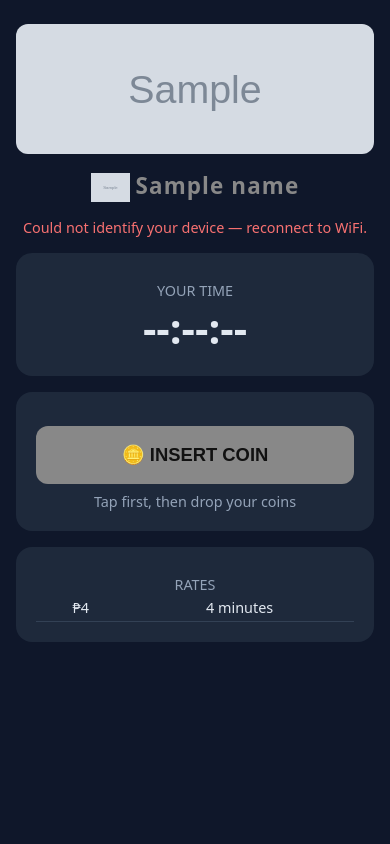
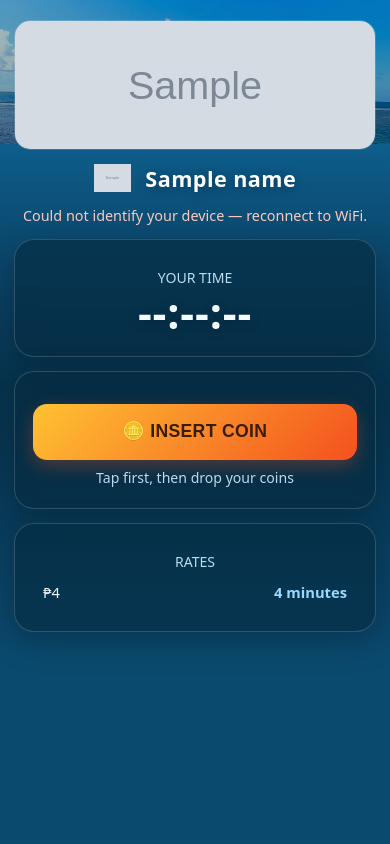
Before and after one commit to arcosesd2/orange-pi-pisowifi, a Flask app: template app/templates/portal.html in a window 390 px wide. Run offline with Flask 3, Linux system fonts and the light colour scheme; the template is opened without the code that fills it: most values are stand-ins (such as "Sample title", 1, 10 or a date in 2020); grey boxes marked "Sample" are stand-in pictures; parts of the project's set-up code (start-up, migrations or seed data) failed here and were passed over.

Commit message:
Beach theme across portal and admin, from the resort photo and logo
The blues are sampled from the resort's own photo and the accents come off the
logo, so the portal, the admin and the sign outside finally agree.

THE PHOTO. 3858x1908 and 1.2 MB as supplied, which is a hundred times the
weight of the portal HTML and would be paid for by every customer on the link
they are also trying to browse on. Cropped to the band that still reads as
"beach", downscaled, and leaned on the fact that sky and water are smooth
gradients JPEG compresses extremely well: 57 KB wide, 22 KB for phones, which
is what most customers get. 95% smaller with no visible loss at portal size.

Both backgrounds sit on top of a sea gradient that reads correctly on its own,
so a slow or blocked image degrades to a plain ocean rather than to nothing.

THE ADMIN is deliberately darker and less saturated than the portal: the owner
reads it for minutes at a time, often at night beside the machine, while a
customer glances at the portal for seconds. Retheming went through the existing
CSS variables rather than rewriting the stylesheet, so no layout moved.

SOUNDS generated from scratch with the standard library -- additive synthesis,
exponential envelopes, fades at both ends so a phone speaker does not pop, and
trailing near-silence trimmed. Installed and enabled: coin 13 KB, warning and
expiry 24 KB each.

Fixed while testing: the voucher input still carried hardcoded colours from the
old theme, and the coin-box variance read "-5 short", a double negative that
makes the owner work out whether they are up or down.

Verified on hardware as a real customer on 10.0.0.2: portal 200, hero 200,
all three sounds 200 as audio/x-wav. On a 375px and a 320px viewport there is
no horizontal overflow and every tap target is at least 44px.

Co-Authored-By: Claude Opus 5 <noreply@anthropic.com>

```diff
--- a/app/templates/admin.html
+++ b/app/templates/admin.html
@@ -89,7 +89,10 @@
       <div class="notice ok"><b>Last count matched exactly.</b></div>
       {% else %}
       <div class="notice {{ 'bad' if cash.last_variance < 0 else 'warn' }}">
-        <b>Last count was ₱{{ cash.last_variance }} {{ 'short' if cash.last_variance < 0 else 'over' }}.</b>
+        {# abs(): the word already carries the direction, so "-5 short" reads
+           as a double negative and makes the owner do arithmetic to find out
+           whether they are up or down. #}
+        <b>Last count was ₱{{ cash.last_variance | abs }} {{ 'short' if cash.last_variance < 0 else 'over' }}.</b>
         <span class="hint">One is a miscount. A pattern is a problem.</span>
       </div>
       {% endif %}
--- a/app/templates/portal.html
+++ b/app/templates/portal.html
@@ -5,28 +5,103 @@
 <meta name="viewport" content="width=device-width,initial-scale=1">
 <title>{{ name }}</title>
 <style>
-  :root { --bg:#0f172a; --card:#1e293b; --accent:#fbbf24; --ok:#34d399; --txt:#e2e8f0; }
+  /* Beach theme. Blues sampled from the resort photo, sunset accents from the
+     logo, so the portal, the sign outside and the logo all agree.
+
+     Weight is the design constraint, not decoration: this page is served off
+     an SD card over the link the customer is also trying to browse on. The
+     background is one 22 KB image on phones, everything else is CSS. */
+  :root {
+    --sky-1:#1aacff; --sky-2:#53c3fe; --sky-3:#9ad8ff;
+    --sea-1:#0b4a6f; --sea-2:#0e5c86; --sea-3:#397ead;
+    --sand:#f6e7c9;
+    --sun-1:#ffc233; --sun-2:#ff8a3d; --sun-3:#f4511e;
+    --accent:var(--sun-1);
+    --ok:#22c79b;
+    --txt:#f2fbff; --muted:#b9dcef;
+    --glass:rgba(6,42,64,.62); --edge:rgba(255,255,255,.16);
+  }
   * { box-sizing:border-box; margin:0; }
-  body { font-family:system-ui,sans-serif; background:var(--bg); color:var(--txt);
-         min-height:100vh; display:flex; flex-direction:column; align-items:center;
-         padding:24px 16px; gap:16px; }
-  h1 { font-size:1.4rem; letter-spacing:.05em; color:var(--accent); text-align:center; }
-  .card { background:var(--card); border-radius:16px; padding:20px; width:100%;
-          max-width:420px; text-align:center; }
-  .timer { font-size:2.6rem; font-variant-numeric:tabular-nums; font-weight:700; }
+  html { -webkit-text-size-adjust:100%; }
+  body {
+    font-family:system-ui,-apple-system,"Segoe UI",Roboto,sans-serif;
+    color:var(--txt); min-height:100dvh;
+    display:flex; flex-direction:column; align-items:center;
+    /* Photo on top, deep-sea gradient beneath. The gradient alone still reads
+       as ocean if the image is slow or blocked, so nothing looks broken. */
+    background:
+      linear-gradient(180deg, rgba(4,30,48,.30) 0%, rgba(4,30,48,.72) 46%, var(--sea-1) 78%),
+      url('/static/beach-hero-sm.jpg') top center / 100% auto no-repeat,
+      linear-gradient(180deg, var(--sky-1) 0%, var(--sea-2) 55%, var(--sea-1) 100%);
+    background-attachment:scroll;
+    padding:20px 14px calc(20px + env(safe-area-inset-bottom)); gap:14px;
+  }
+  @media (min-width:560px) {
+    body { background-image:
+      linear-gradient(180deg, rgba(4,30,48,.30) 0%, rgba(4,30,48,.72) 46%, var(--sea-1) 78%),
+      url('/static/beach-hero.jpg'),
+      linear-gradient(180deg, var(--sky-1) 0%, var(--sea-2) 55%, var(--sea-1) 100%);
+      background-size:auto, 100% auto, auto; background-repeat:no-repeat;
+      background-position:top center; }
+  }
+  h1 { font-size:1.35rem; line-height:1.25; letter-spacing:.02em; color:#fff;
+       text-align:center; text-shadow:0 2px 10px rgba(0,40,70,.55);
+       display:flex; align-items:center; justify-content:center; gap:8px;
+       flex-wrap:wrap; max-width:min(100%,460px); }
+  .card {
+    background:var(--glass);
+    -webkit-backdrop-filter:blur(10px); backdrop-filter:blur(10px);
+    border:1px solid var(--edge); border-radius:20px;
+    box-shadow:0 10px 30px rgba(2,22,38,.34);
+    padding:20px 18px; width:100%; max-width:420px; text-align:center;
+  }
+  .timer { font-size:clamp(2.2rem,11vw,3rem); font-variant-numeric:tabular-nums;
+           font-weight:800; letter-spacing:.02em; line-height:1.1;
+           text-shadow:0 2px 12px rgba(0,0,0,.28); }
   .timer.paused { color:var(--accent); }
-  .big { display:block; width:100%; padding:18px; margin-top:14px; border:0;
-         border-radius:12px; font-size:1.15rem; font-weight:700; cursor:pointer; }
-  .insert { background:var(--accent); color:#111; }
-  .start  { background:var(--ok); color:#111; }
-  .ghost  { background:transparent; color:var(--txt); border:1px solid #475569; }
-  .pesos { font-size:2rem; color:var(--ok); font-weight:700; }
-  .muted { color:#94a3b8; font-size:.9rem; margin-top:8px; }
-  table { width:100%; border-collapse:collapse; font-size:.9rem; }
-  td { padding:4px 8px; border-bottom:1px solid #334155; }
-  #err { color:#f87171; min-height:1.2em; font-size:.9rem; }
-  .hide { display:none; }
-  .banner { width:100%; max-width:420px; max-height:130px; object-fit:cover; border-radius:12px; }
+  .big { display:block; width:100%; min-height:56px; padding:16px 18px;
+         margin-top:12px; border:0; border-radius:14px;
+         font-size:1.1rem; font-weight:800; letter-spacing:.02em;
+         cursor:pointer; -webkit-tap-highlight-color:transparent;
+         transition:transform .08s ease, filter .15s ease; }
+  .big:active { transform:translateY(1px) scale(.995); }
+  .big:disabled { filter:grayscale(.5); cursor:not-allowed; }
+  /* Sunset gradient, straight off the logo, and the only warm thing on a cool
+     page -- so the one button that earns money is impossible to miss. */
+  .insert { background:linear-gradient(135deg,var(--sun-1),var(--sun-3)); color:#3a1c00;
+            box-shadow:0 6px 18px rgba(244,81,30,.32); }
+  .start  { background:linear-gradient(135deg,#38e0b0,var(--ok)); color:#04322a;
+            box-shadow:0 6px 18px rgba(34,199,155,.28); }
+  .ghost  { background:rgba(255,255,255,.07); color:var(--txt);
+            border:1px solid var(--edge); font-weight:700; }
+  .pesos { font-size:clamp(1.8rem,9vw,2.2rem); color:var(--sun-1); font-weight:800; }
+  .muted { color:var(--muted); font-size:.88rem; margin-top:8px; line-height:1.45; }
+  table { width:100%; border-collapse:collapse; font-size:.92rem; }
+  td { padding:9px 10px; border-bottom:1px solid rgba(255,255,255,.10); text-align:left; }
+  td:last-child { text-align:right; font-weight:700; color:var(--sky-3); }
+  tr:last-child td { border-bottom:0; }
+  #err { color:#ffc9c0; min-height:1.2em; font-size:.9rem; }
+  .hide { display:none !important; }
+  .banner { width:100%; max-width:420px; max-height:130px; object-fit:cover;
+            border-radius:16px; border:1px solid var(--edge); }
+  h2 { font-size:1rem; letter-spacing:.06em; text-transform:uppercase;
+       color:var(--sky-3); margin-bottom:6px; }
+  /* 16px minimum, or iOS Safari zooms the whole page the moment the field is
+     focused and the customer is left scrolled sideways mid-code. */
+  .code { width:100%; margin-top:10px; padding:14px 12px; min-height:52px;
+          font-size:16px; letter-spacing:.16em; text-align:center;
+          text-transform:uppercase; font-weight:700;
+          color:var(--txt); background:rgba(3,26,42,.55);
+          border:1px solid var(--edge); border-radius:14px;
+          -webkit-appearance:none; appearance:none; }
+  .code::placeholder { color:rgba(185,220,239,.55); letter-spacing:.1em;
+                       font-weight:600; }
+  .code:focus { outline:none; border-color:var(--sky-2);
+                box-shadow:0 0 0 3px rgba(83,195,254,.22);
+                background:rgba(3,26,42,.72); }
+  /* Keyboard focus must stay visible for anyone not using touch. */
+  .big:focus-visible, .code:focus-visible {
+    outline:3px solid var(--sky-3); outline-offset:2px; }
 </style>
 {% if brand.color %}<style>:root { --accent:{{ brand.color }}; }</style>{% endif %}
 </head>
@@ -114,10 +189,9 @@
   <!-- voucher -->
   <div class="card">
     <div class="muted">HAVE A CODE?</div>
-    <input id="code" placeholder="ENTER VOUCHER CODE" autocomplete="off"
-           style="width:100%;padding:12px;margin-top:8px;text-transform:uppercase;
-                  border-radius:10px;border:1px solid #475569;background:#0f172a;
-                  color:var(--txt);text-align:center;font-size:1.1rem;letter-spacing:.12em">
+    <input id="code" class="code" placeholder="ENTER VOUCHER CODE"
+           autocomplete="off" autocapitalize="characters" spellcheck="false"
+           inputmode="text">
     <button class="big start" id="redeemBtn">🎟 REDEEM CODE</button>
   </div>
   {% endif %}
```
Also changed, not shown: app/static/admin.css (+34 -18 lines), app/static/beach-hero-sm.jpg (added), app/static/beach-hero.jpg (added).
